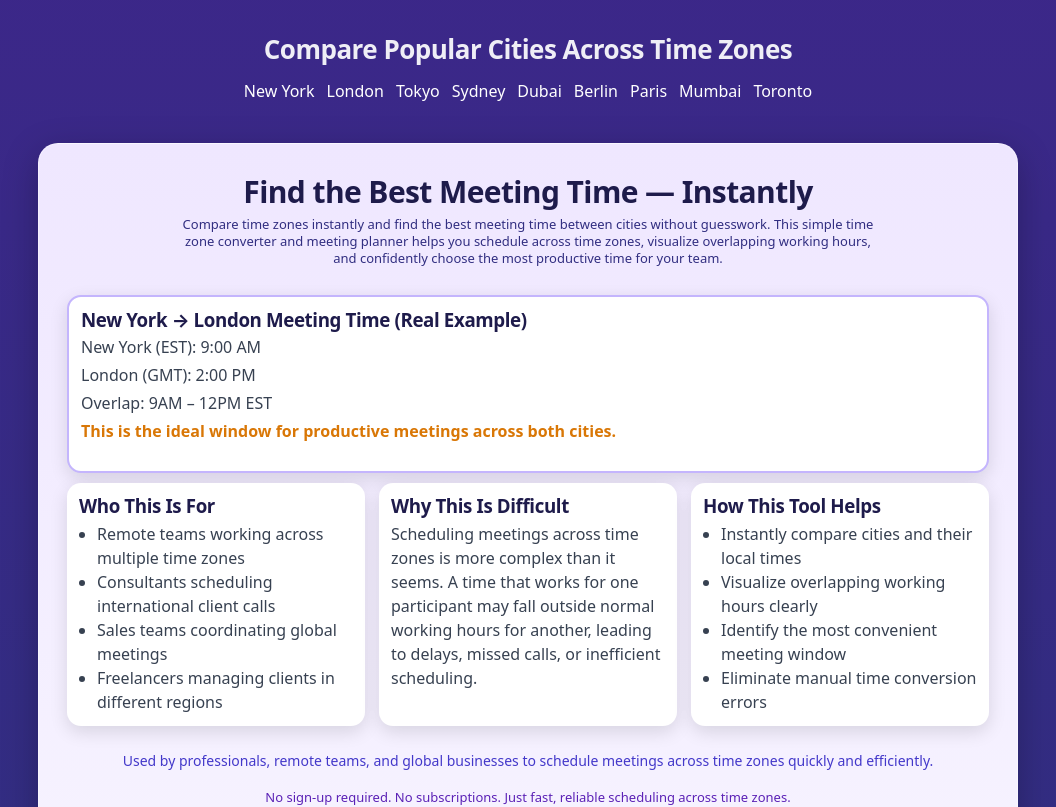
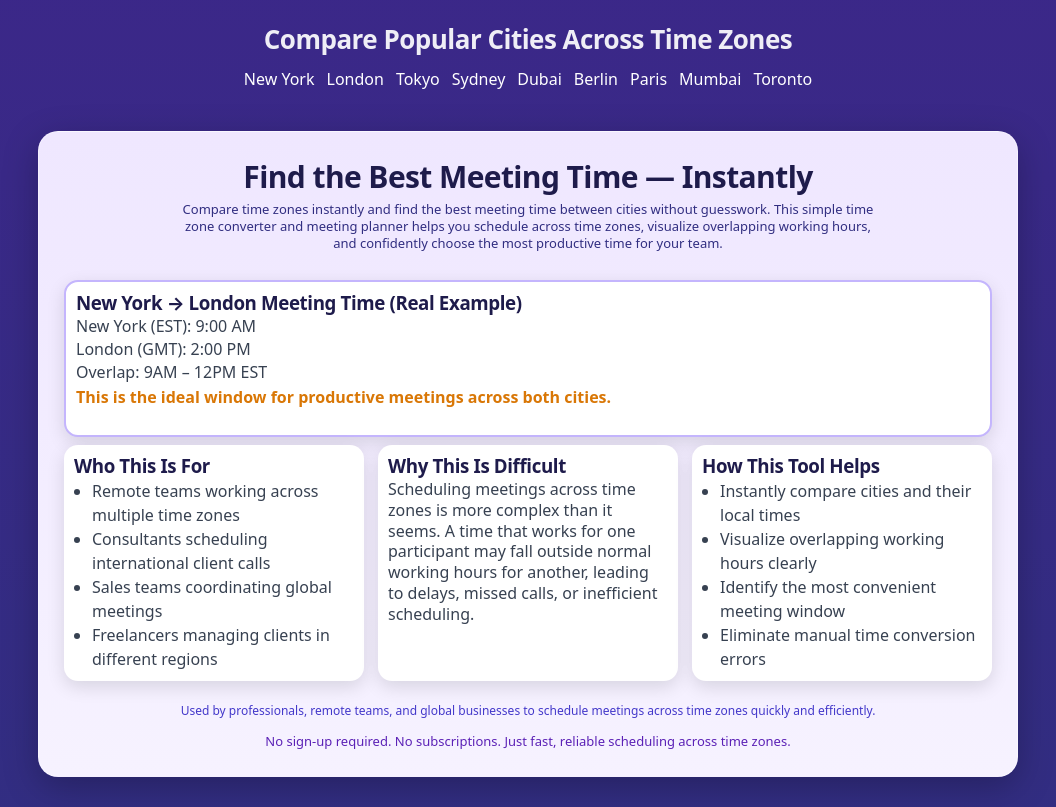
Before and after one commit to techtalk1282/Best-Meeting-Time, a Next.js app: page / in a window 1280 px wide. Shown: the part 1560-2367 px from the top of the page, without its empty margins (112-1168 px from the left). Built offline with nearby package versions, Linux system fonts and the light colour scheme.

Commit message:
my revisions to sizing SEO block
Adjusted various style properties for improved layout and aesthetics.

```diff
--- a/app/page.tsx
+++ b/app/page.tsx
@@ -39,11 +39,11 @@ export default function HomePage() {
         toolPreview={null}
         premiumFeatures={<PremiumFeaturesSection />}
         bonusFeatures={
-          <div style={{ marginTop: "80px", padding: "0 20px", paddingBottom: "80px" }}>
+          <div style={{ marginTop: "70px", padding: "0 20px", paddingBottom: "70px" }}>
 
             {/* INTERNAL LINKS */}
             <div style={{ textAlign: "center", marginBottom: "40px", color: "white" }}>
-              <h2 style={{ fontSize: "26px", marginBottom: "12px" }}>
+              <h2 style={{ fontSize: "26px", marginBottom: "10px" }}>
   Compare Popular Cities Across Time Zones
 </h2>
 
@@ -67,7 +67,7 @@ export default function HomePage() {
                 margin: "0 auto",
                 background: "linear-gradient(180deg, #efe7ff 0%, #f6f2ff 100%)",
                 borderRadius: "20px",
-                padding: "28px",
+                padding: "25px",
                 boxShadow: "0 10px 35px rgba(0,0,0,0.25)",
                 border: "1px solid rgba(255,255,255,0.35)",
               }}
@@ -98,7 +98,7 @@ maxWidth: "700px",
               <div
                 style={{
                   ...card,
-                  marginBottom: "10px",
+                  marginBottom: "8px",
                   border: "2px solid #c4b5fd",
                 }}
               >
@@ -154,11 +154,11 @@ maxWidth: "700px",
               {/* TRUST / AUTHORITY */}
               <div
                 style={{
-                  marginTop: "24px",
+                  marginTop: "22px",
                   textAlign: "center",
                   color: "#4338ca",
-                  fontSize: "14px",
-                  lineHeight: "1.6",
+                  fontSize: "12px",
+                  lineHeight: "1.4",
                 }}
               >
                 Used by professionals, remote teams, and global businesses to schedule meetings
@@ -168,7 +168,7 @@ maxWidth: "700px",
               {/* SUPPORT TEXT */}
               <div
                 style={{
-                  marginTop: "16px",
+                  marginTop: "12px",
                   textAlign: "center",
                   color: "#5b21b6",
                   fontSize: "13px",
@@ -189,20 +189,20 @@ maxWidth: "700px",
 /* STYLES */
 const card = {
   background: "white",
-  padding: "12px",
+  padding: "10px",
   borderRadius: "14px",
   boxShadow: "0 6px 18px rgba(0,0,0,0.12)",
 };
 
 const title = {
   color: "#1e1b4b",
-  marginBottom: "5px",
+  marginBottom: "3px",
 };
 
 const text = {
   color: "#374151",
-  lineHeight: "1.5",
-  margin: "4px 0",
+  lineHeight: "1.3",
+  margin: "2px 0",
 };
 
 const textList = {
```
